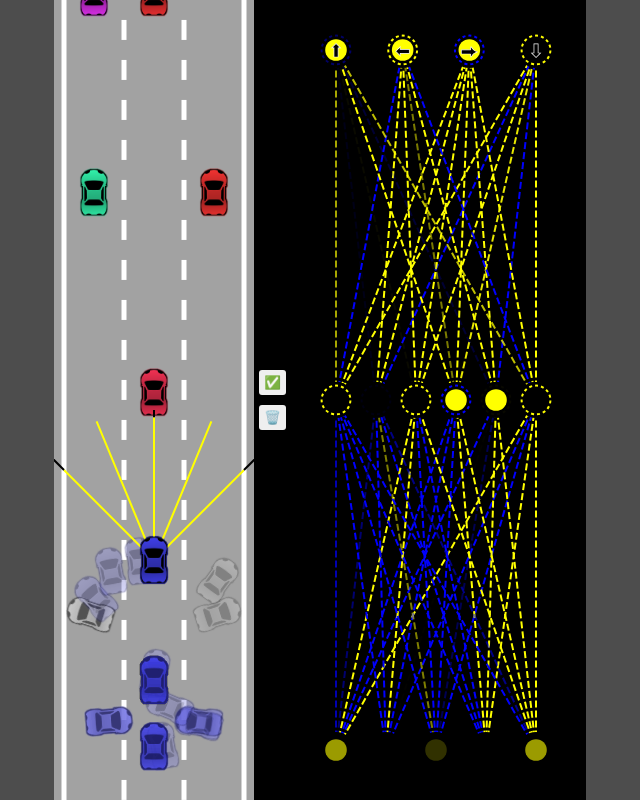
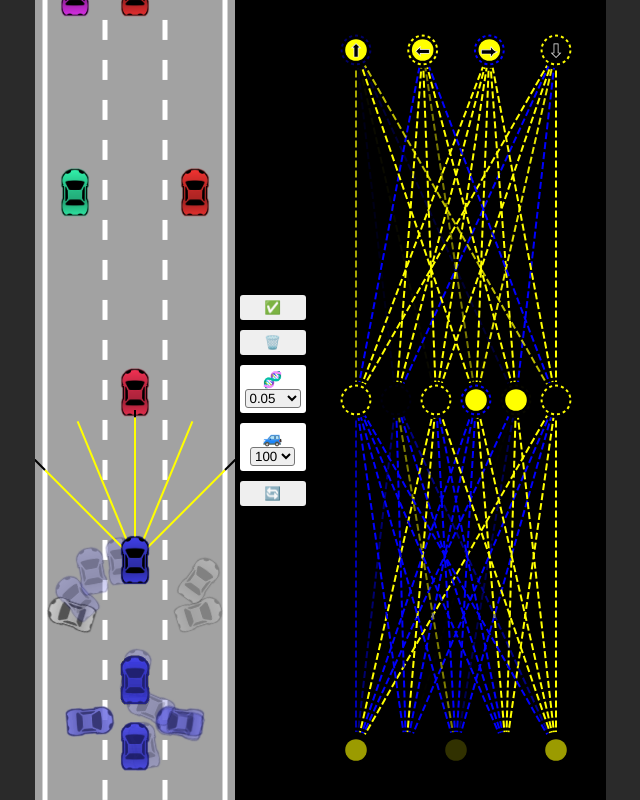
Before and after one commit to abhie7/self-driving-car, a plain HTML site: page index.html in a window 1280 px wide. Shown: the whole page, without its empty margins (320-960 px from the left). Drawn offline with Linux system fonts and the light colour scheme; animation ran at ten frames a second.

Commit message:
added customizability ui buttons, improved algorithm

```diff
--- a/index.html
+++ b/index.html
@@ -3,17 +3,68 @@
   <head>
     <meta charset="UTF-8" />
     <meta name="viewport" content="width=device-width, initial-scale=1.0" />
-    <title>Self-Driving car</title>
+    <title>Self-Driving Car Simulation</title>
     <link rel="shortcut icon" href="./styles/favicon.png" type="image/x-icon" />
     <link rel="stylesheet" href="./styles/style.css" />
   </head>
   <body>
     <canvas id="carCanvas"></canvas>
+
     <div id="verticalButtons">
-      <button onclick="save()">✅</button>
-      <button onclick="discard()">🗑️</button>
+      <button
+      onclick="save()"
+        title="This will update the car's brain. Are you sure you want to do that?"
+      >
+        ✅
+      </button>
+      <button
+        onclick="discard()"
+        title="This will remove the car's brain & you'll need to train the system again. Are you sure you want to do that?"
+      >
+        🗑️
+      </button>
+      <div class="dropdown">
+        🧬
+        <select
+          name="mutationAmount"
+          id="mutationAmount"
+          onchange="localStorage.setItem('mutationAmount', this.value)"
+          title="Mutation amount"
+        >
+          <option value="0.01">0.01</option>
+          <option value="0.02">0.02</option>
+          <option value="0.05" selected>0.05</option>
+          <option value="0.075">0.075</option>
+          <option value="0.1">0.1</option>
+          <option value="0.15">0.15</option>
+          <option value="0.2">0.2</option>
+        </select>
+      </div>
+      <div class="dropdown">
+        🚙
+        <select
+          name="carCount"
+          id="carCount"
+          onchange="localStorage.setItem('carCount', this.value)"
+          title="Number of cars"
+        >
+          <option value="1">1</option>
+          <option value="10">10</option>
+          <option value="100" selected>100</option>
+          <option value="300">300</option>
+        </select>
+      </div>
+      <button
+        id="refreshButton"
+        onclick="location.reload()"
+        title="Reload Simulation"
+      >
+        🔄
+      </button>
     </div>
+
     <canvas id="networkCanvas"></canvas>
+
     <script src="./scripts/visualizer.js"></script>
     <script src="./scripts/network.js"></script>
     <script src="./scripts/sensor.js"></script>
--- a/scripts/main.js
+++ b/scripts/main.js
@@ -1,3 +1,8 @@
+document.getElementById("carCount").value =
+  localStorage.getItem("carCount") || 100;
+document.getElementById("mutationAmount").value =
+  localStorage.getItem("mutationAmount") || "0.05";
+
 const carCanvas = document.getElementById("carCanvas");
 carCanvas.width = 200;
 const networkCanvas = document.getElementById("networkCanvas");
@@ -8,14 +13,18 @@ const networkCtx = networkCanvas.getContext("2d"); // ctx is the object that all
 
 const road = new Road(carCanvas.width / 2, carCanvas.width * 0.9);
 
-const N = 100; // number of cars
+const N = Number(document.getElementById("carCount").value); // number of cars
 const cars = generateCars(N); // array of cars (traffic)
+
 let bestCar = cars[0]; // the best car
 if (localStorage.getItem("bestBrain")) {
   for (let i = 0; i < cars.length; i++) {
     cars[i].brain = JSON.parse(localStorage.getItem("bestBrain"));
     if (i != 0) {
-      NeuralNetwork.mutate(cars[i].brain, 0.1); //mutation amount
+      NeuralNetwork.mutate(
+        cars[i].brain,
+        Number(document.getElementById("mutationAmount").value)
+      ); //mutation amount
     }
   }
 }
@@ -30,6 +39,10 @@ const traffic = [
   new Car(road.getLaneCenter(2), -700, 30, 50, "DUMMY", 2, getRandomColor()),
   new Car(road.getLaneCenter(1), -900, 30, 50, "DUMMY", 2, getRandomColor()),
   new Car(road.getLaneCenter(2), -900, 30, 50, "DUMMY", 2, getRandomColor()),
+  new Car(road.getLaneCenter(0), -1100, 30, 50, "DUMMY", 2, getRandomColor()),
+  new Car(road.getLaneCenter(2), -1100, 30, 50, "DUMMY", 2, getRandomColor()),
+  new Car(road.getLaneCenter(0), -1300, 30, 50, "DUMMY", 2, getRandomColor()),
+  new Car(road.getLaneCenter(1), -1300, 30, 50, "DUMMY", 2, getRandomColor()),
 ]; // array of cars (traffic)
 
 animate();
@@ -39,7 +52,13 @@ function save() {
 }
 
 function discard() {
-  localStorage.removeItem("bestBrain");
+  if (
+    confirm(
+      "This will remove the car's brain & you'll need to train the system again. Are you sure you want to do that?"
+    ) == true
+  ) {
+    localStorage.removeItem("bestBrain");
+  }
 }
 
 function generateCars(N) {
--- a/styles/style.css
+++ b/styles/style.css
@@ -2,14 +2,14 @@
   margin: 0;
   padding: 0;
   box-sizing: border-box;
-  font-family: "Helvetica";
+  font-family: "Helvetica Neue", Helvetica, sans-serif;
 }
 
 html,
 body {
   height: 100%;
   width: 100%;
-  background-color: #4d4d4d;
+  background-color: #2a2a2a;
   overflow: hidden;
   display: flex;
   justify-content: center;
@@ -35,6 +35,29 @@ button:hover {
   background-color: #a2a2a2;
 }
 
+title {
+  font-size: 2vw;
+  font-weight: bold;
+  color: #fff;
+}
+
+.dropdown {
+  display: flex;
+  flex-direction: column;
+  align-items: center;
+  justify-content: center;
+  margin: 5px 0px 5px 5px;
+  padding: 5px 5px 5px 5px;
+  border: none;
+  border-radius: 3px;
+  background-color: #fff;
+}
+
+.dropdown select {
+  border-radius: 3px;
+  cursor: pointer;
+}
+
 #carCanvas {
   background-color: #a2a2a2;
 }
```
Also changed, not shown: 1 other file.
